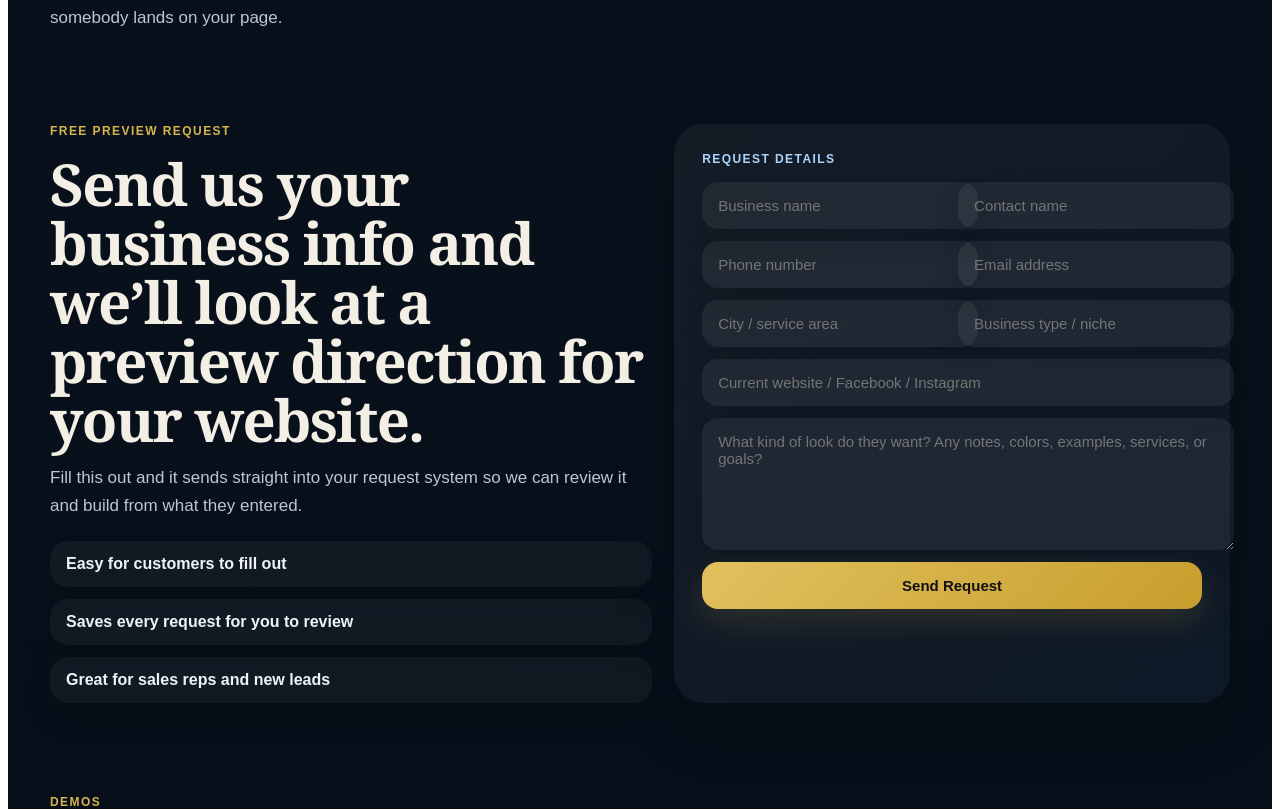
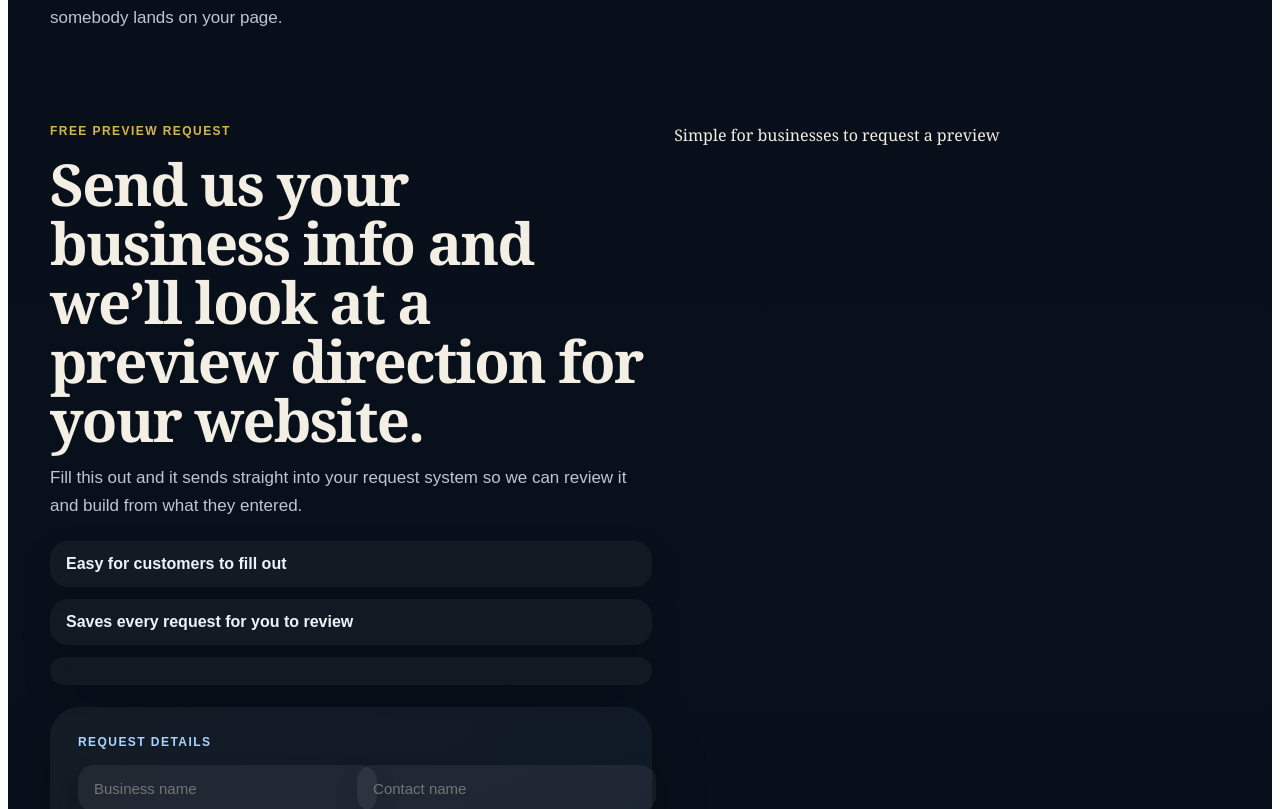
Before and after one commit to Paul4240/atlas-digital-lab, a Next.js app: page / in a window 1280 px wide. Shown: the part 2022-2831 px from the top of the page. Built offline with nearby package versions, Linux system fonts and the light colour scheme.

Commit message:
Update preview section wording

```diff
--- a/app/page.tsx
+++ b/app/page.tsx
@@ -306,11 +306,11 @@ export default function HomePage() {
                   Saves every request for you to review
                 </div>
                 <div style={styles.builderItem}>
-                  Great for sales reps and new leads
+
                 </div>
               </div>
             </div>
-
+               Simple for businesses to request a preview
             <div style={styles.formPanel}>
               <div style={styles.builderPreviewKicker}>REQUEST DETAILS</div>
 
```
